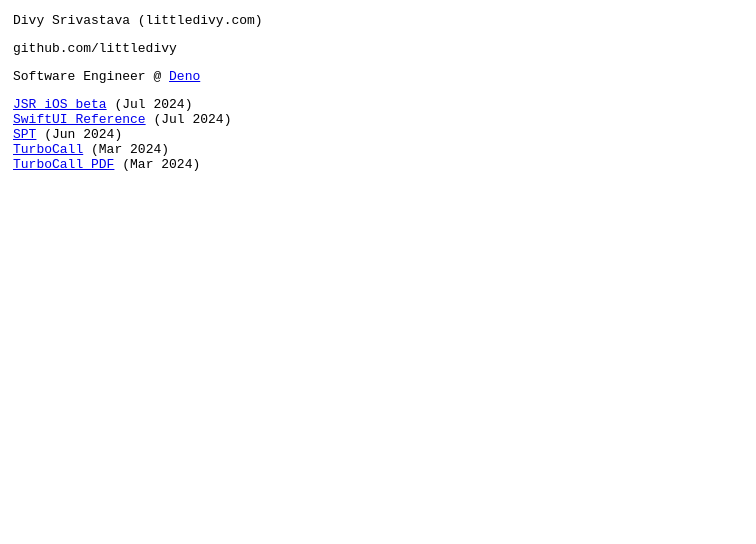
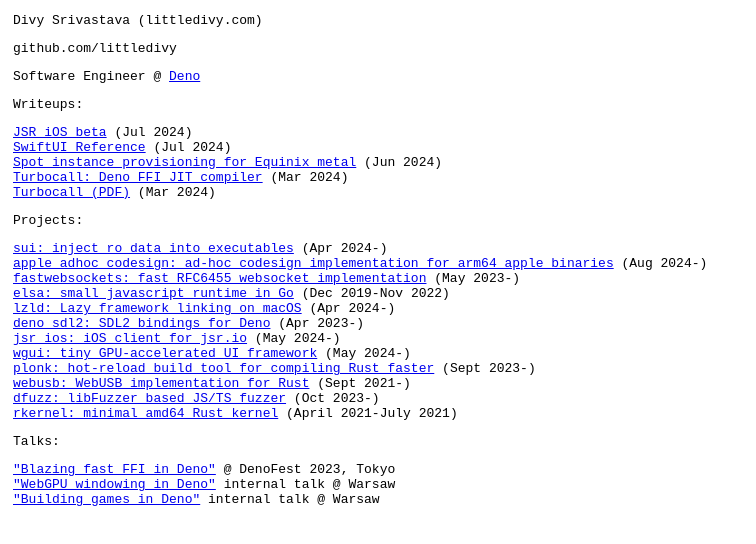
Before and after one commit to littledivy/website, a plain HTML site: page index.html in a window 1280 px wide. Shown: the whole page, without its empty margins (0-756 px from the left). Drawn offline with Linux system fonts and the light colour scheme.

Commit message:
Update index

```diff
--- a/index.html
+++ b/index.html
@@ -25,7 +25,6 @@
 <body>
 	<div class="flex">
 		<div>
-
 			<div style="margin-bottom: 1rem;">
 				<p> Divy Srivastava (littledivy.com) </p>
 				<p> github.com/littledivy </p>
@@ -35,12 +34,38 @@
 		</div>
 		<div>
 	<div>
+		Writeups:
 		<ul>
 			<li><a href="jsr-ios.html">JSR iOS beta</a> (Jul 2024)</li>
 			<li><a href="swiftui-ref.html">SwiftUI Reference</a> (Jul 2024)</li>
-			<li><a href="spt.html">SPT</a> (Jun 2024)</li>
-			<li><a href="turbocall.html">TurboCall</a> (Mar 2024)</li>
-			<li><a href="turbocall.pdf">TurboCall PDF</a> (Mar 2024)</li>
+			<li><a href="spt.html">Spot instance provisioning for Equinix metal</a> (Jun 2024)</li>
+			<li><a href="turbocall.html">Turbocall: Deno FFI JIT compiler</a> (Mar 2024)</li>
+			<li><a href="turbocall.pdf">Turbocall (PDF)</a> (Mar 2024)</li>
+		</ul>
+	</div>
+	<div>
+		Projects:
+		<ul>
+			<li><a href="https://github.com/denoland/sui">sui: inject ro data into executables</a> (Apr 2024-)</li>
+			<li><a href="https://github.com/littledivy/apple_codesign_adhoc">apple_adhoc_codesign: ad-hoc codesign implementation for arm64 apple binaries</a> (Aug 2024-)</li>
+			<li><a href="https://github.com/denoland/fastwebsockets">fastwebsockets: fast RFC6455 websocket implementation</a> (May 2023-)</li>
+			<li><a href="https://github.com/elsaland/elsa">elsa: small javascript runtime in Go</a> (Dec 2019-Nov 2022)</li>
+			<li><a href="https://github.com/littledivy/lzld">lzld: Lazy framework linking on macOS</a> (Apr 2024-)</li>
+			<li><a href="https://github.com/littledivy/deno_sdl2">deno_sdl2: SDL2 bindings for Deno</a> (Apr 2023-)</li>
+			<li><a href="https://github.com/littledivy/jsr_ios">jsr_ios: iOS client for jsr.io</a> (May 2024-)</li>
+			<li><a href="https://github.com/littledivy/wgui">wgui: tiny GPU-accelerated UI framework</a> (May 2024-)</li>
+			<li><a href="https://github.com/littledivy/plonk">plonk: hot-reload build tool for compiling Rust faster</a> (Sept 2023-)</li>
+			<li><a href="https://github.com/littledivy/webusb">webusb: WebUSB implementation for Rust</a> (Sept 2021-)</li>
+			<li><a href="https://github.com/littledivy/dfuzz">dfuzz: libFuzzer based JS/TS fuzzer</a> (Oct 2023-)</li>
+			<li><a href="https://github.com/littledivy/rkernel">rkernel: minimal amd64 Rust kernel</a> (April 2021-July 2021)</li>
+		</ul>
+	</div>
+	<div>
+		Talks:
+		<ul>
+			<li><a href="https://www.youtube.com/watch?v=ssYN4rFWRIU">"Blazing fast FFI in Deno"</a> @ DenoFest 2023, Tokyo</li>
+			<li><a href="https://www.youtube.com/watch?v=gA152Hun8cI">"WebGPU windowing in Deno"</a> internal talk @ Warsaw</li>
+			<li><a href="https://www.youtube.com/watch?v=RKjVcl62J9w">"Building games in Deno"</a> internal talk @ Warsaw</li>
 		</ul>
 	</div>
 </body>
```
